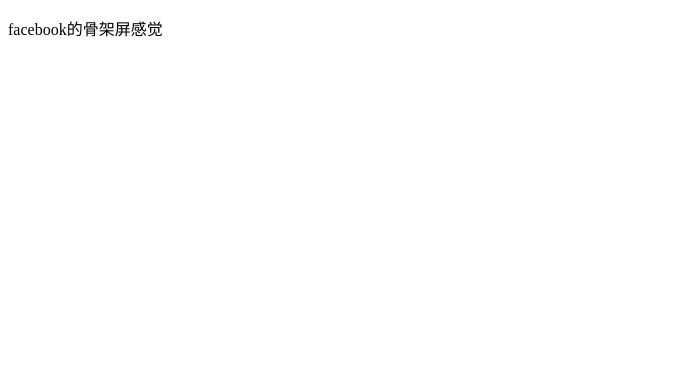
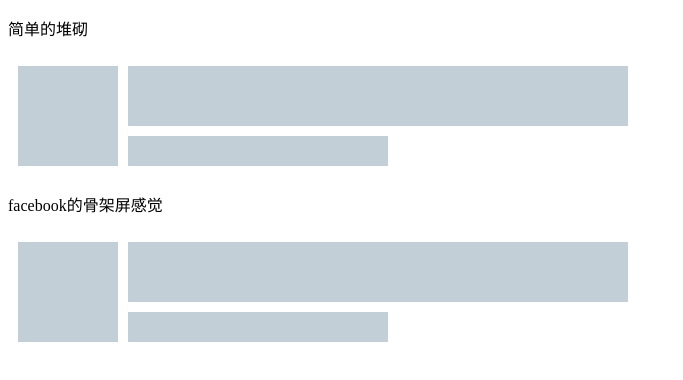
Before and after one commit to yokiyokiyoki/skeleton-body, a website: page index.html in a window 1280 px wide. Shown: the whole page, without its empty margins (0-683 px from the left). Drawn offline with Linux system fonts and the light colour scheme.

Commit message:
简单对齐

```diff
--- /dev/null
+++ b/index.css
@@ -0,0 +1,30 @@
+.skeleton {
+  padding: 10px;
+}
+
+.skeleton .skeleton-head,
+.skeleton .skeleton-title,
+.skeleton .skeleton-content {
+  background: rgb(194, 207, 214);
+}
+
+.skeleton-head {
+  width: 100px;
+  height: 100px;
+  float: left;
+}
+
+.skeleton-body {
+  margin-left: 110px;
+}
+
+.skeleton-title {
+  width: 500px;
+  height: 60px;
+}
+
+.skeleton-content {
+  width: 260px;
+  height: 30px;
+  margin-top: 10px;
+}
--- a/index.html
+++ b/index.html
@@ -5,12 +5,30 @@
     <meta charset="utf-8">
     <meta name="viewport" content="width=device-width,initial-scale=1.0">
     <title>骨架屏动画</title>
+    <link rel="stylesheet" href="./index.css">
 </head>
 
 <body>
     <div id="app">
         <div class="content">
-            <p>facebook的骨架屏感觉</p>
+            <p class="title">简单的堆砌</p>
+            <div class="skeleton">
+                <div class="skeleton-head"></div>
+                <div class="skeleton-body">
+                    <div class="skeleton-title"></div>
+                    <div class="skeleton-content"></div>
+                </div>
+            </div>
+        </div>
+        <div class="content">
+            <p class="title">facebook的骨架屏感觉</p>
+            <div class="skeleton">
+                <div class="skeleton-head"></div>
+                <div class="skeleton-body">
+                    <div class="skeleton-title"></div>
+                    <div class="skeleton-content"></div>
+                </div>
+            </div>
         </div>
     </div>
 </body>
--- a/package.json
+++ b/package.json
@@ -4,7 +4,7 @@
   "description": "* 通过 css 动画",
   "main": "index.js",
   "scripts": {
-    "start": "http-server -a 127.0.0.1 -p 8090"
+    "start": "http-server -a 127.0.0.1 -p 8091"
   },
   "repository": {
     "type": "git",
```
